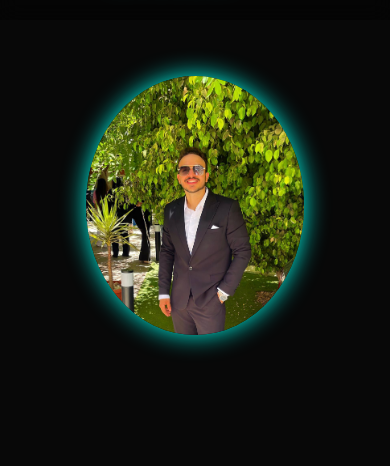
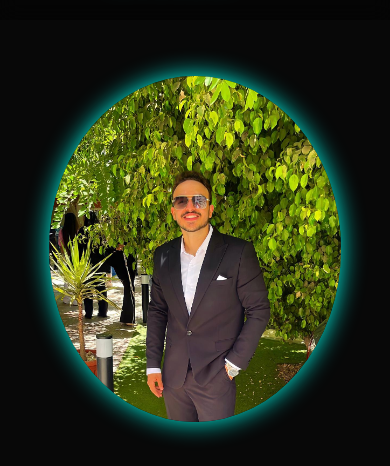
Before and after one commit to saifbassem/portfolio, a plain HTML site: page index.html in a window 390 px wide. Shown: the part 82-548 px from the top of the page. Drawn offline with nearby package versions, Linux system fonts and the light colour scheme.

Commit message:
Update style.css

```diff
--- a/style.css
+++ b/style.css
@@ -680,7 +680,7 @@ span{
         margin: 0 auto;
     }
     .home-img img{
-        width: 56vw;
+        width: 75vw;
     }
     .services h2{
         margin-bottom: 3rem;
```
